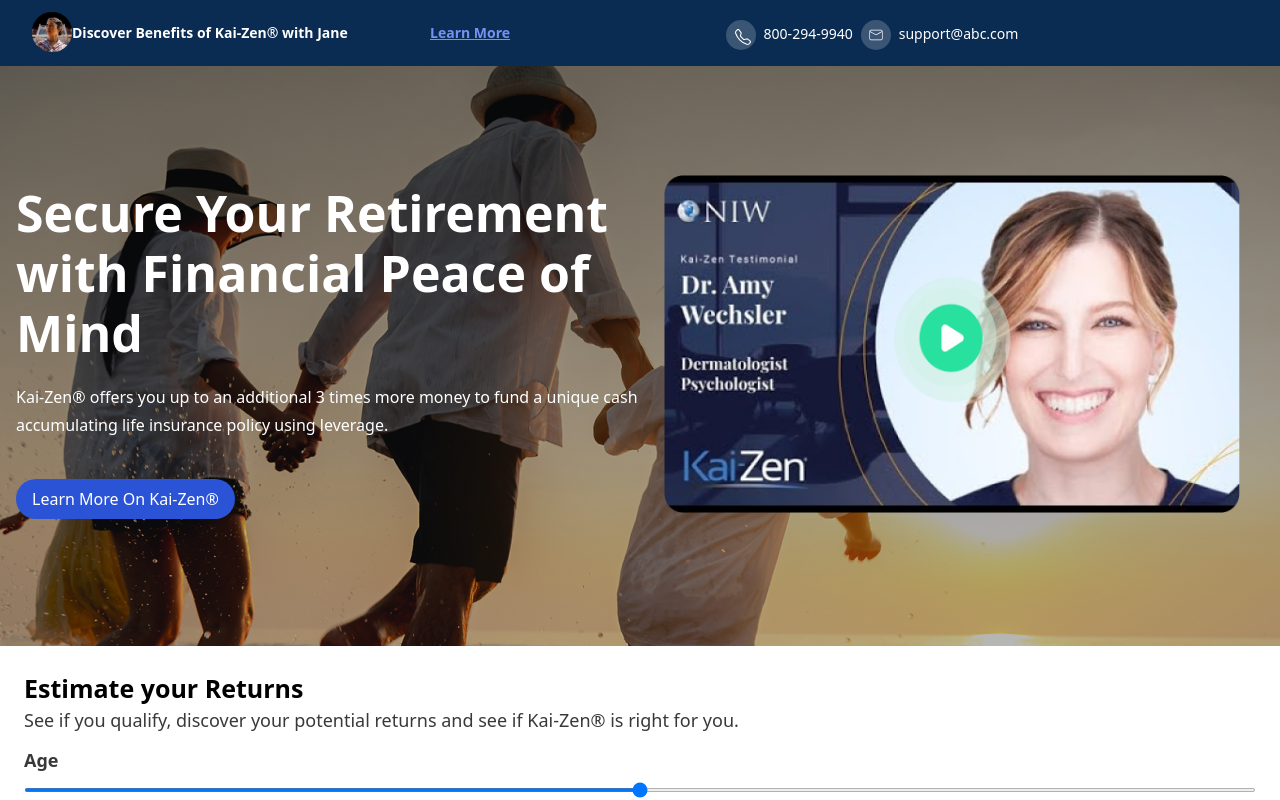
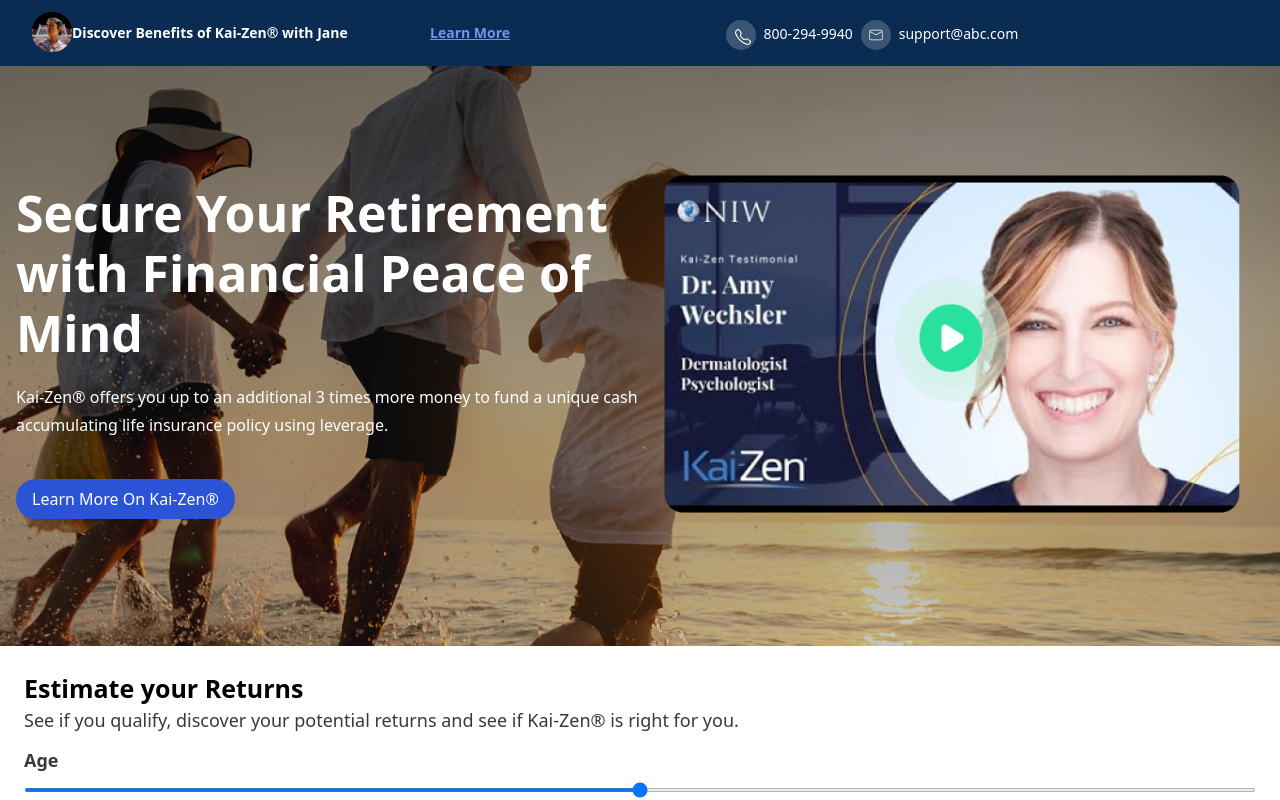
Before and after one commit to snehapatidar5/Task-1, a React (Vite) app: page / in a window 1280 px wide. Shown: the top 800 px of the page. Built offline with nearby package versions, Linux system fonts and the light colour scheme.

Commit message:
Update index.css

```diff
--- a/src/index.css
+++ b/src/index.css
@@ -3,64 +3,86 @@
 @tailwind utilities;
 
 
+body{
+  overflow-x: hidden;
+  width:100vw;
+}
 
-
+.hero-section {
+  background-position: center;
+  background-repeat: no-repeat;
+  background-size: cover;
+  position: relative;
+}
 .mySwiper{
  width: 100%;
- height:700px;
- margin:40px;
-
-
+ height:350px;
+ margin-top:35px ;
 }
 
   .mySwiper .swiper-slide {
-    padding:10px;
+    padding:25px;
     border-radius: 10px;
     box-shadow: 0px 4px 10px rgba(160, 95, 95, 0.1);
 
   }
 
-  @media (max-width: 375px) {
+  @media (max-width: 700px) {
     .swiper-button-next,
     .swiper-button-prev {
         display: none !important;
     }
 }
 
+.fij {
+  display: flex;
+  align-items: center;
+  justify-content: center;
+}
+.custom-prev, .custom-next {
+  background-color: #D1D9F8;
+  cursor: pointer;
+  display: flex;
+  align-items: center;
+  justify-content: center;
+}
+
+
+
+
 /* / Custom styles for the next arrow / */
-.swiper-button-next {
+/* .swiper-button-next {
   background-color: #D1D9F8;
   border-radius: 15px;
-  padding:25px;
+  padding: 25px;
   width: 50px;
   height: 40px;
   opacity: 0.8;
-  margin-top: 150px;
-  margin-right:550px;
-
+  margin-right: 600px;
 }
 
-/* / Custom styles for the previous arrow / */
 .swiper-button-prev {
   background-color: #D1D9F8;
   border-radius: 15px;
-  padding:25px;
+  padding: 25px;
   width: 50px;
   height: 40px;
   font-size: 5px;
   opacity: 0.8;
-  margin-left:650px;
-  margin-top:100px;
-}
+  margin-left: 600px;
+  margin-top: 100px; /* This should work unless overridden */
+/* }
+
 .swiper-button-next:after,.swiper-button-prev:after{
   color: #000000;
   font-size: 20px;
-}
+
+} */
 
 
 
 /* / Adding hover effects / */
-.swiper-button-next:hover, .swiper-button-prev:hover {
+/* .swiper-button-next:hover, .swiper-button-prev:hover {
   background-color: #D1D9F8;
   opacity: 1;
-}
+}  */
```
